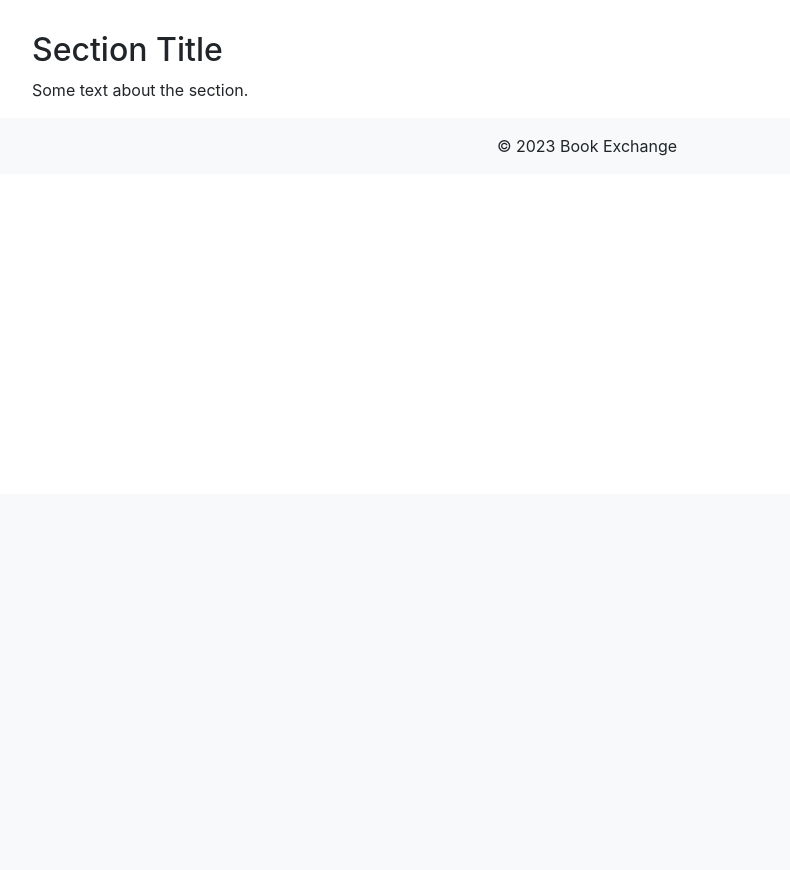
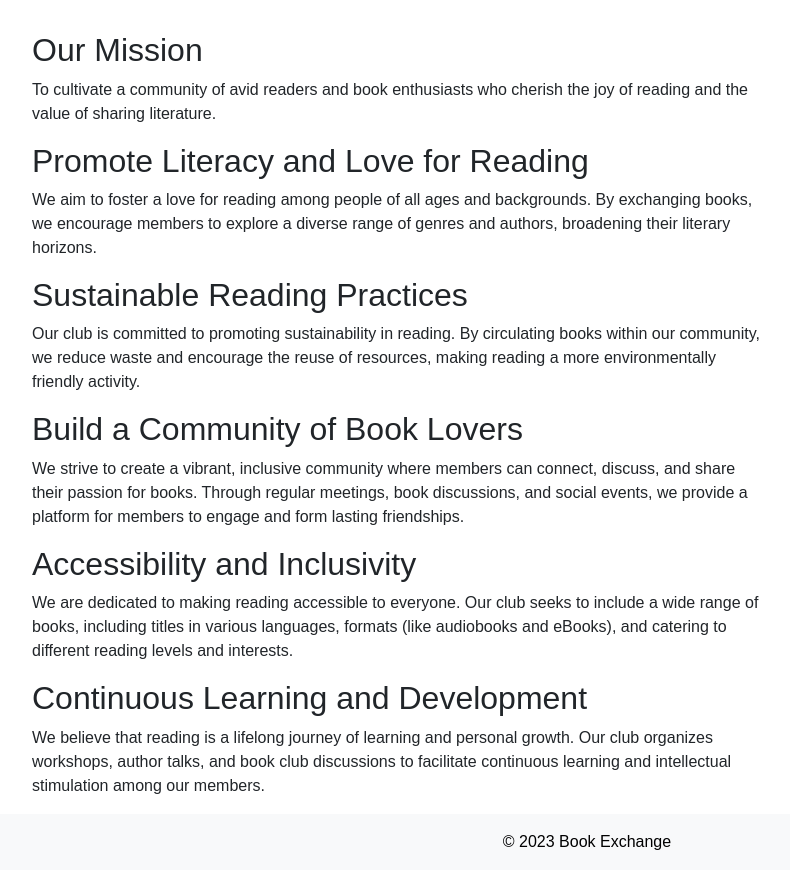
Before and after one commit to sskarz/Book-Store-Web-Project, a Django app: page / in a window 1280 px wide. Shown: the part 306-1176 px from the top of the page, without its empty margins (53-843 px from the left). Before the commit the page ends 462 px from the top, so only its background shows below. Run offline with Django 4.2, Linux system fonts and the light colour scheme; a user stored in the database is signed in; some libraries are stand-ins or nearby versions.

Commit message:
Animations
- Added basic fade in animations
- Added sections for landing page

```diff
--- a/bookEx/bookEx/static/main.css
+++ b/bookEx/bookEx/static/main.css
@@ -1,3 +1,25 @@
+/* Fade In Animation */
+@keyframes fadeIn {
+  from {
+    opacity: 0;
+  }
+  to {
+    opacity: 1;
+  }
+}
+
+.fadeIn {
+  animation-name: fadeIn;
+  animation-duration: 1s; /* Or however long you want the fade to take */
+  animation-fill-mode: both; /* Keep the end state after the animation */
+}
+
+/* Apply fade-in animation to all paragraphs within the content section */
+.container .row div p {
+  animation: fadeIn 1s ease-in-out; /* Consistent 5s duration */
+  animation-fill-mode: both; /* Keep the end state after the animation */
+}
+
 body {
     font-family: 'Arial', sans-serif;
 }
@@ -31,7 +53,7 @@
 .jumbotron {
     background-image: url('path/to/your/image.jpg'); /* Add a background image */
     background-size: cover;
-    color: white;
+    color: black;
 }
 
 /* Footer Styling */
--- a/bookEx/bookEx/templates/bookMng/index.html
+++ b/bookEx/bookEx/templates/bookMng/index.html
@@ -8,7 +8,7 @@
     <!-- Bootstrap CSS from CDN -->
     <link rel="stylesheet" href="https://stackpath.bootstrapcdn.com/bootstrap/4.3.1/css/bootstrap.min.css">
     <!-- Custom CSS -->
-    <link rel="stylesheet" href="{% static 'css/main.css' %}">
+    <link rel="stylesheet" href="{% static '/main.css' %}">
     {% block extra_css %}{% endblock %}
 </head>
 <body>
@@ -47,18 +47,48 @@
 <div class="jumbotron jumbotron-fluid">
   <div class="container">
     <h1 class="display-4">Welcome to Book Exchange</h1>
-    <p class="lead">This is a simple hero unit, a simple jumbotron-style component for calling extra attention to featured content.</p>
+    <p class="lead">Explore, Discover, and Learn.</p>
   </div>
 </div>
 
 <!-- Content Sections -->
 <div class="container">
   <div class="row">
-    <div class="col-md-4">
-      <h2>Section Title</h2>
-      <p>Some text about the section.</p>
+    <div class="col-md-8">
+      <h2>Our Mission</h2>
+      <p class="fadeIn">To cultivate a community of avid readers and book enthusiasts who cherish the joy of reading and the value of sharing literature.</p>
     </div>
+      </div>
     <!-- Repeat for other columns -->
+      <div class="row">
+    <div class="col-md-8">
+      <h2>Promote Literacy and Love for Reading</h2>
+      <p>We aim to foster a love for reading among people of all ages and backgrounds. By exchanging books, we encourage members to explore a diverse range of genres and authors, broadening their literary horizons.</p>
+    </div>
+  </div>
+    <div class="row">
+    <div class="col-md-8">
+      <h2>Sustainable Reading Practices</h2>
+      <p>Our club is committed to promoting sustainability in reading. By circulating books within our community, we reduce waste and encourage the reuse of resources, making reading a more environmentally friendly activity.</p>
+    </div>
+  </div>
+    <div class="row">
+    <div class="col-md-8">
+      <h2>Build a Community of Book Lovers</h2>
+      <p>We strive to create a vibrant, inclusive community where members can connect, discuss, and share their passion for books. Through regular meetings, book discussions, and social events, we provide a platform for members to engage and form lasting friendships.</p>
+    </div>
+  </div>
+    <div class="row">
+    <div class="col-md-8">
+      <h2>Accessibility and Inclusivity</h2>
+      <p>We are dedicated to making reading accessible to everyone. Our club seeks to include a wide range of books, including titles in various languages, formats (like audiobooks and eBooks), and catering to different reading levels and interests.</p>
+    </div>
+  </div>
+    <div class="row">
+    <div class="col-md-8">
+      <h2>Continuous Learning and Development</h2>
+      <p>We believe that reading is a lifelong journey of learning and personal growth. Our club organizes workshops, author talks, and book club discussions to facilitate continuous learning and intellectual stimulation among our members.</p>
+    </div>
   </div>
 </div>
 
```
Also changed, not shown: bookEx/db.sqlite3, 3 other files.
